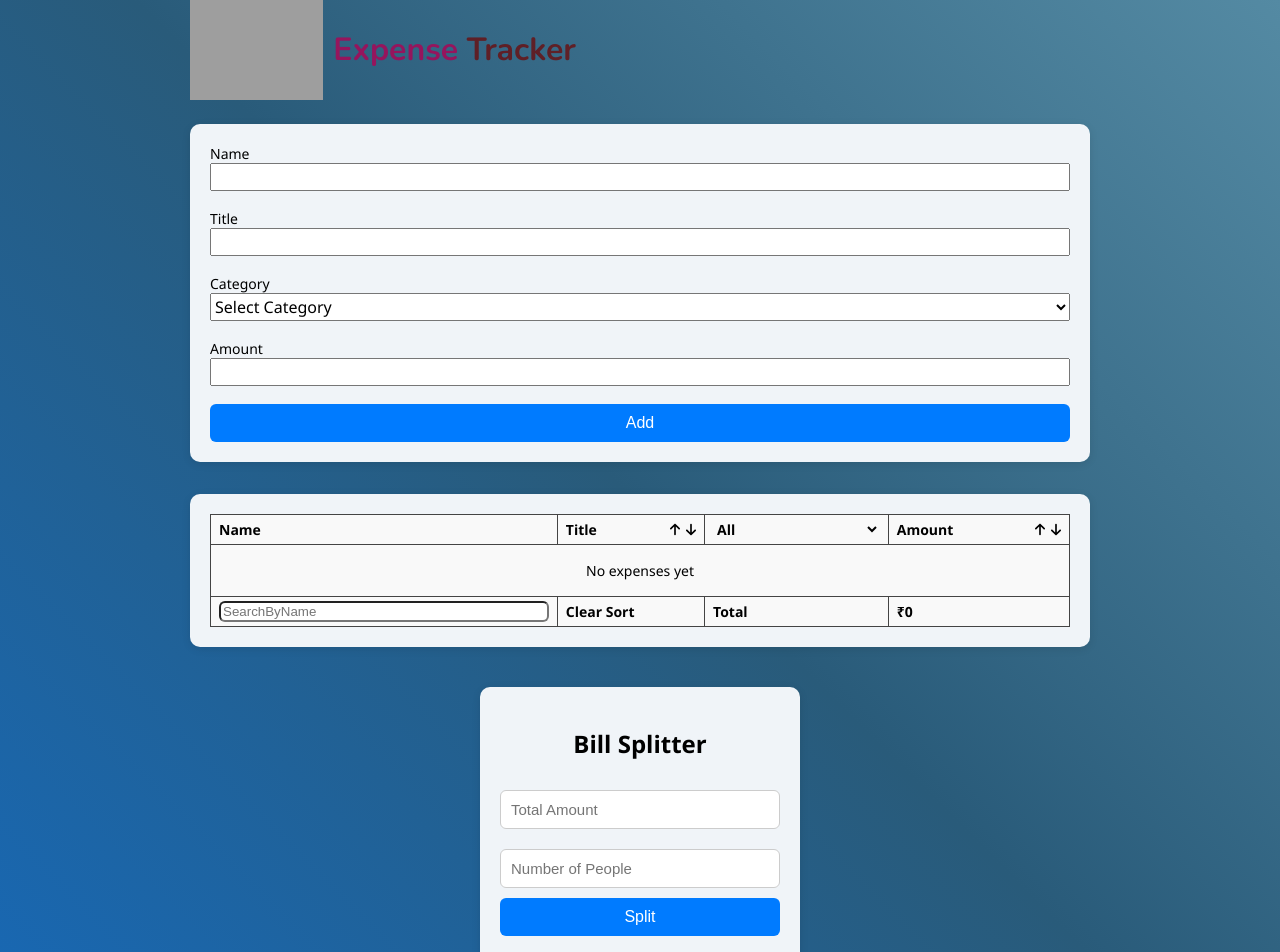
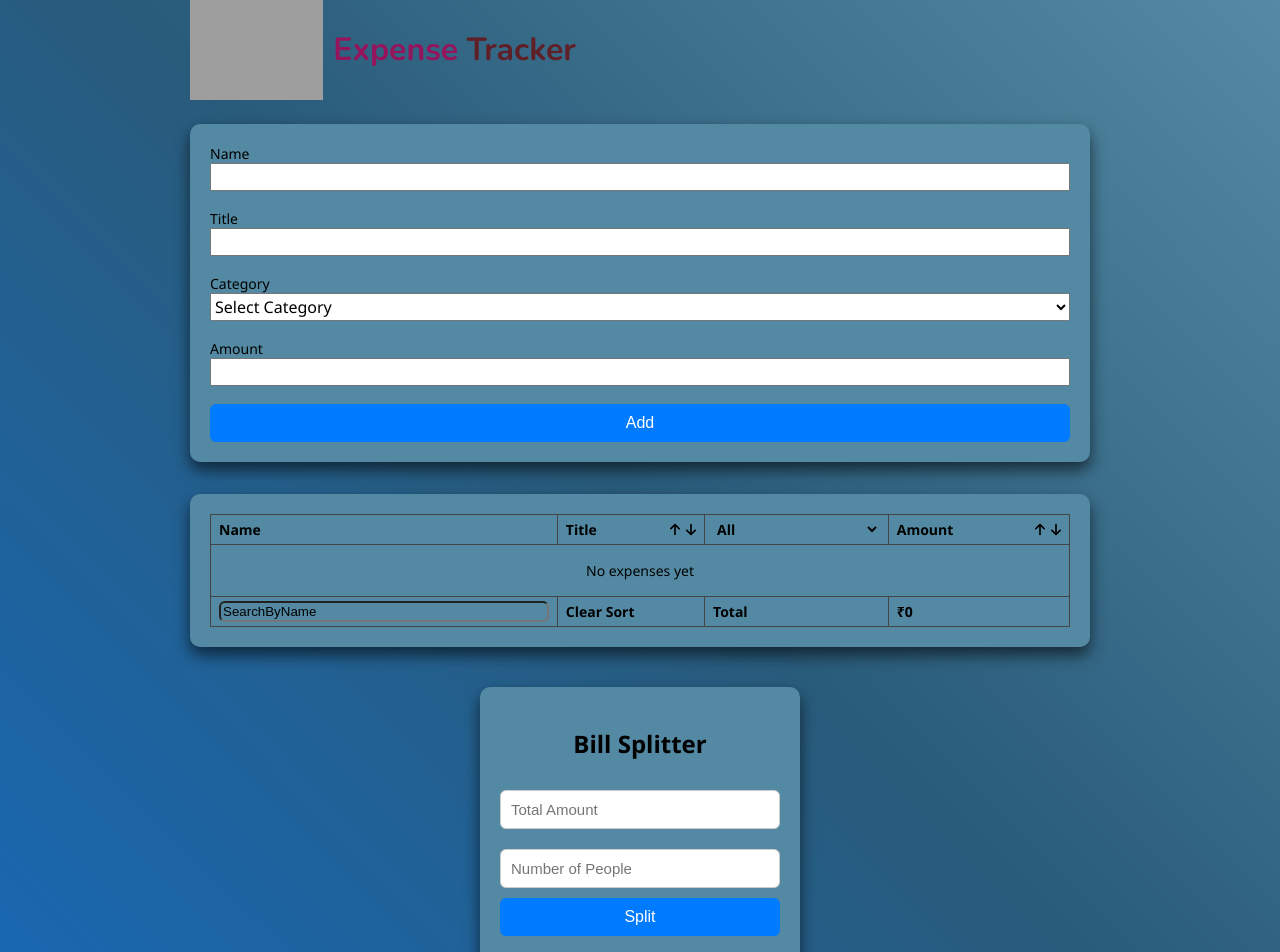
Before and after one commit to 4Aanand/ExpenseTracker_react, a React (Vite) app: page / in a window 1280 px wide. Shown: the top 952 px of the page. Built offline with nearby package versions, Linux system fonts and the light colour scheme; grey boxes are pictures that could not be loaded.

Commit message:
cssfixed

```diff
--- a/src/App.css
+++ b/src/App.css
@@ -57,8 +57,9 @@ h1 {
   padding: 20px;
   background: #f0f4f8;
   border-radius: 10px;
-  box-shadow: 0 2px 8px rgba(0,0,0,0.1);
   font-family: 'Segoe UI', sans-serif;
+  background: #5389A2;
+  box-shadow: 0 8px 16px rgba(0, 0, 0, 0.6);
 
 }
 .table-wrapper {
@@ -66,10 +67,10 @@ h1 {
   -webkit-overflow-scrolling: touch; /* Smooth scrolling on iOS */
       margin: 0px auto auto auto;
   padding: 20px;
-  background: #f0f4f8;
   border-radius: 10px;
-  box-shadow: 0 2px 8px rgba(0,0,0,0.1);
+  box-shadow: 0 8px 16px rgba(0, 0, 0, 0.6);
   font-family: 'Segoe UI', sans-serif;
+   background: #5389A2;
 }
 
 .expense-table {
@@ -79,6 +80,7 @@ h1 {
   cursor: pointer;
   height: auto;
   min-width: 500px; /* Ensures table doesn't shrink too much */
+ background: #5389A2;
 }
 
 .expense-table th,
@@ -94,30 +96,14 @@ h1 {
   width: 100%;
   border: none;
   outline: none;
-      background: #f9f9f9;
+  background: #5389A2;
 }
-
-
-/* .expense-table {
-    width: 100%;
-    border-collapse: collapse;
-     align-self: flex-start;
-     cursor: pointer;
-     height: auto;
-}
-
-.expense-table select {
-    font: inherit;
-    width: 100%;
-    border: none;
-    outline: none;
-} */
 
 .amount-column div {
     display: flex;
 }
 .option{
-    background-color: #DDD0C8;
+     background: white;
 }
 
 .amount-column span {
@@ -150,7 +136,7 @@ h1 {
     border: 1px solid #444;
     text-align: left;
     padding: 4px 8px;
-        background: #f9f9f9;
+ background: #5389A2;
 }
 
 .input-container {
@@ -184,9 +170,12 @@ h1 {
   font-size: 16px;
   cursor: pointer;
 }
+.expense-form button:hover {
+  background: #0056b3;
+}
 
 .context-menu {
-    background-color: white;
+     background: #5389A2;
     border: 1px solid;
     position: absolute;
     border-radius: 4px;
@@ -220,14 +209,20 @@ h1 {
     outline: none;
     transition: border-color 0.3s ease;
     text-align: -webkit-auto;
+     background: #5389A2;
+}
+ .Filterbyname::placeholder{
+  color:black; /* Bright orange */
+  opacity: 1;     /* Ensures full visibility in Firefox */
+
 }
 .splitter-container {
   max-width: 320px;
   margin: 40px auto;
   padding: 20px;
-  background: #f0f4f8;
+ background: #5389A2;
   border-radius: 10px;
-  box-shadow: 0 2px 8px rgba(0,0,0,0.1);
+ box-shadow: 0 8px 16px rgba(0, 0, 0, 0.6);
   font-family: 'Segoe UI', sans-serif;
   text-align: center;
 }
--- a/src/components/ExpenseTable.jsx
+++ b/src/components/ExpenseTable.jsx
@@ -21,7 +21,7 @@ export default function ExpenseTable({
     )
     .sort(sortCallback)
 
-  const total = filteredData.reduce(
+  const total = visibleExpenses.reduce(
     (accumulator, current) => accumulator + parseInt(current.amount),
     0
   )
```
